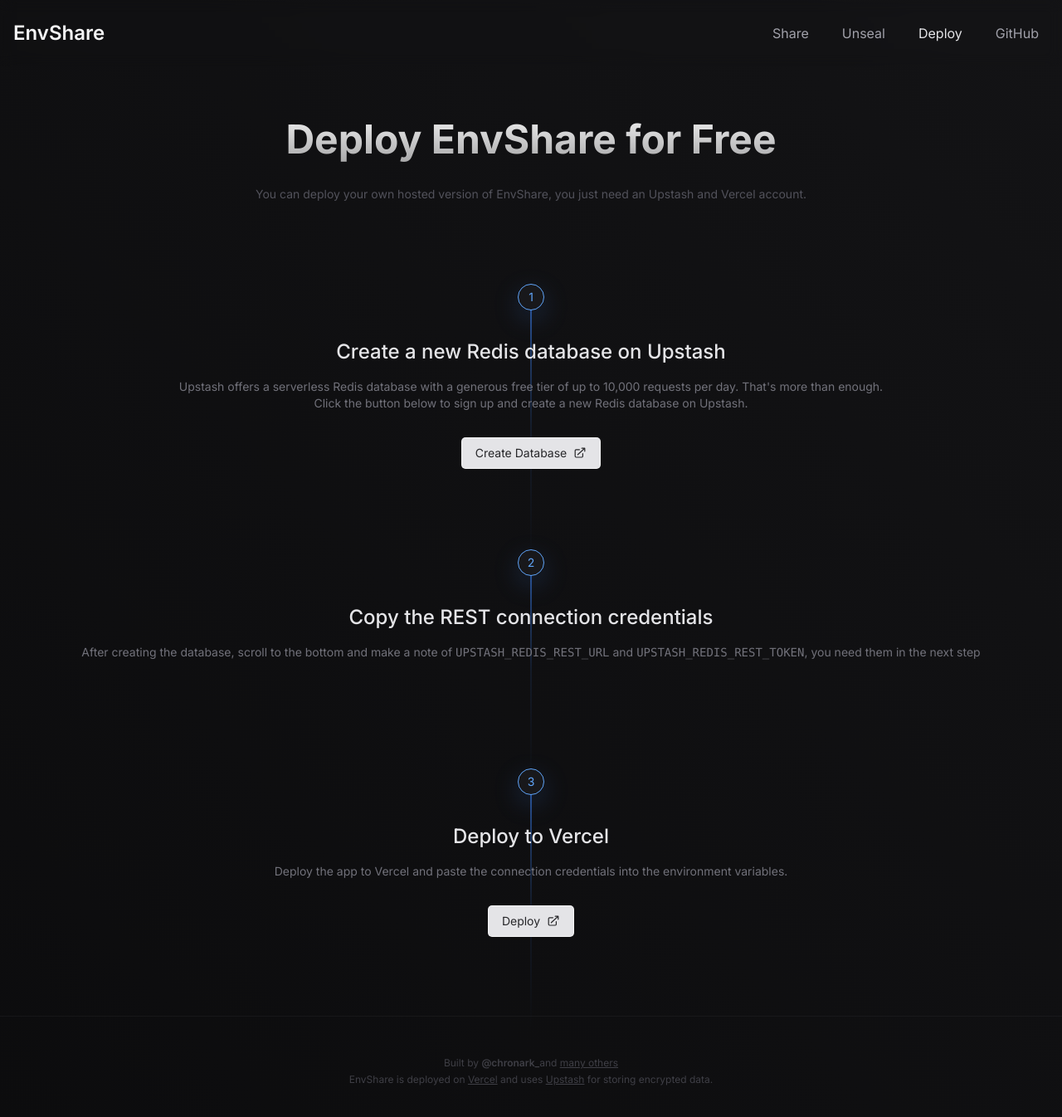
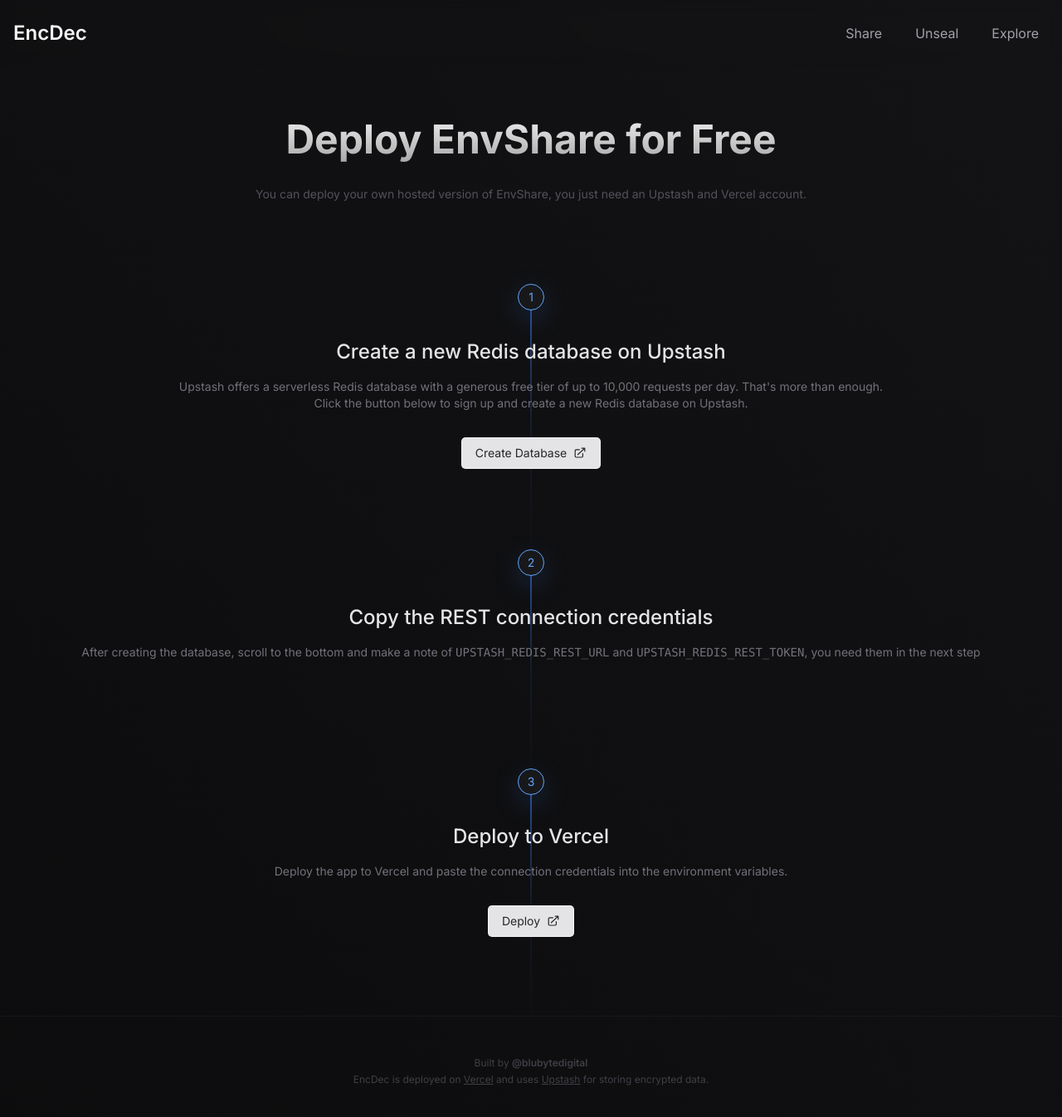
Before and after one commit to nizrhm/encdecsh, a Next.js app: page /deploy in a window 1280 px wide. Shown: the top 1346 px of the page at 83% size. Built offline with nearby package versions, Linux system fonts and the light colour scheme.

Commit message:
header& footer

```diff
--- a/app/head.tsx
+++ b/app/head.tsx
@@ -11,7 +11,7 @@
 
   return (
     <>
-      <title>EnvShare</title>
+      <title>EncDec</title>
       <meta content="width=device-width, initial-scale=1" name="viewport" />
       <meta name="description" content={subtitle} />
       <meta name="theme-color" content="#000000" />
--- a/app/header.tsx
+++ b/app/header.tsx
@@ -14,12 +14,8 @@
   },
 
   {
-    name: "Deploy",
-    href: "/deploy",
-  },
-  {
-    name: "GitHub",
-    href: "https://github.com/chronark/envshare",
+    name: "Explore",
+    href: "https://bluebyte.digital",
     external: true,
   },
 ] satisfies { name: string; href: string; external?: boolean }[];
@@ -31,7 +27,7 @@
       <div className="container mx-auto">
         <div className="flex flex-col items-center justify-between gap-2 pt-6 sm:h-20 sm:flex-row sm:pt-0">
           <Link href="/" className="text-2xl font-semibold duration-150 text-zinc-100 hover:text-white">
-            EnvShare
+            EncDec
           </Link>
           {/* Desktop navigation */}
           <nav className="flex items-center grow">
--- a/app/layout.tsx
+++ b/app/layout.tsx
@@ -28,19 +28,12 @@
           <div className="flex flex-col gap-1 px-6 py-12 mx-auto text-xs text-center text-zinc-700 max-w-7xl lg:px-8">
             <p>
               Built by{" "}
-              <Link href="https://twitter.com/chronark_" className="font-semibold duration-150 hover:text-zinc-200">
-                @chronark_
-              </Link>
-              and{" "}
-              <Link
-                href="https://github.com/chronark/envshare/graphs/contributors"
-                className="underline duration-150 hover:text-zinc-200"
-              >
-                many others{" "}
+              <Link href="https://twitter.com/bluebytedigital" className="font-semibold duration-150 hover:text-zinc-200">
+                @blubytedigital
               </Link>
             </p>
             <p>
-              EnvShare is deployed on{" "}
+              EncDec is deployed on{" "}
               <Link target="_blank" href="https://vercel.com" className="underline duration-150 hover:text-zinc-200">
                 Vercel
               </Link>{" "}
```
